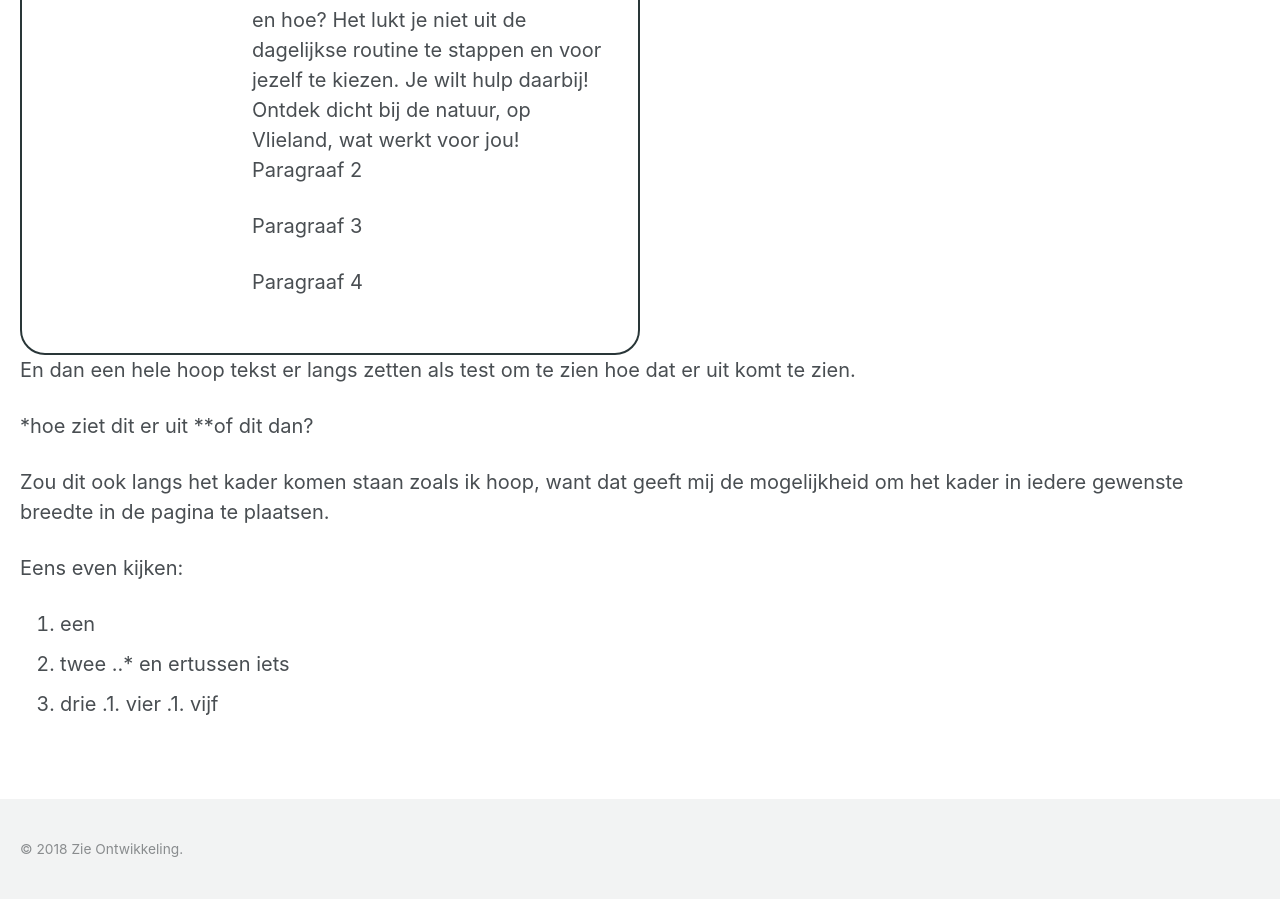
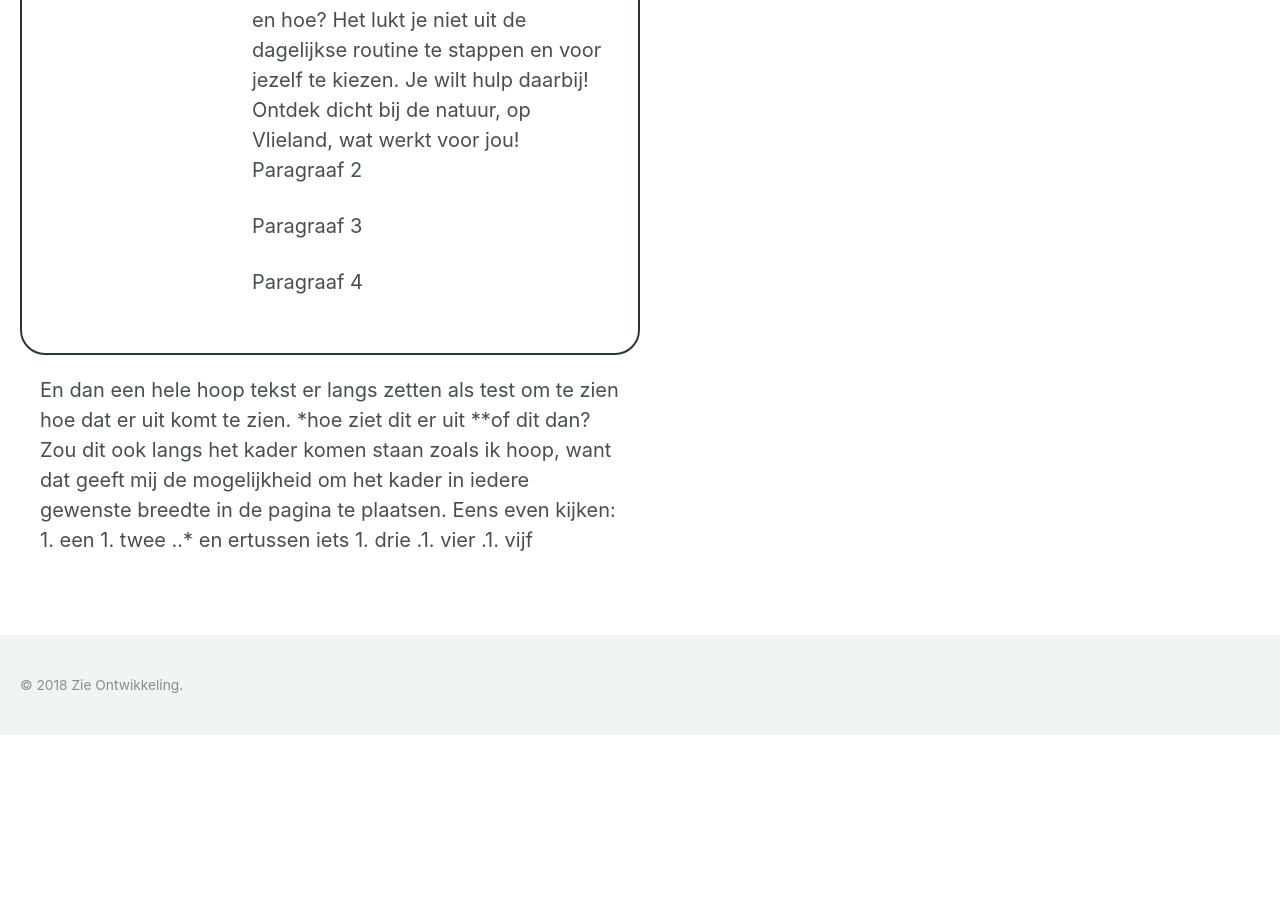
Before and after one commit to twinmum1/zie-ontwikkeling, a Jekyll site: the page built from _pages/proef.md, in a window 1280 px wide and 900 px high, scrolled down 1664 px. Built offline with Jekyll 4.4.1, drawn with Linux system fonts in a browser that asks for light colours; after the commit the page ends 2400 px from its top, so only the background shows below that.

Commit message:
Update proef.md

```diff
--- a/_pages/proef.md
+++ b/_pages/proef.md
@@ -64,7 +64,7 @@
     </div>
   </div>
 </div>
-
+<div style="width: 50%; horizontal-align: right; padding: 20px;">
 En dan een hele hoop tekst er langs zetten als test om te zien hoe dat er uit komt te zien.
 
 *hoe ziet dit er uit
@@ -79,3 +79,4 @@
 1. drie
 .1. vier
 .1. vijf
+</div>
```
